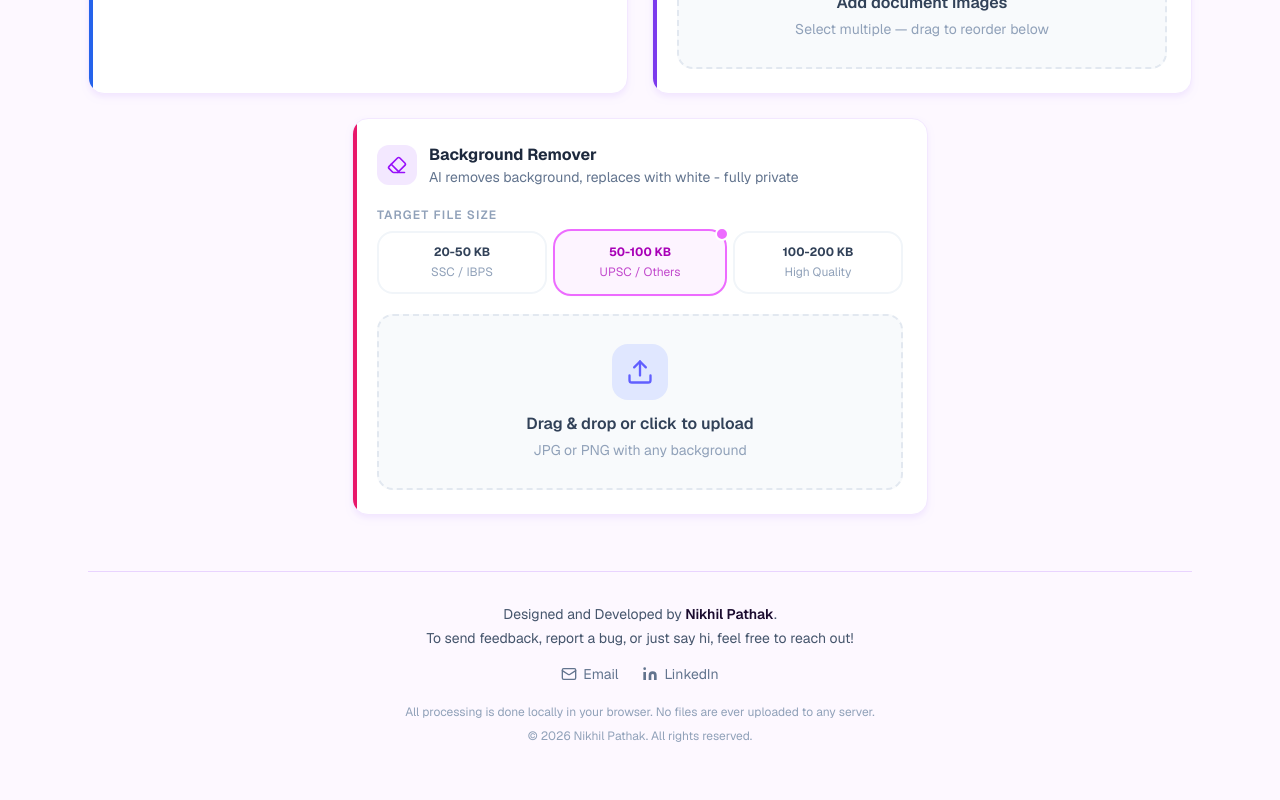
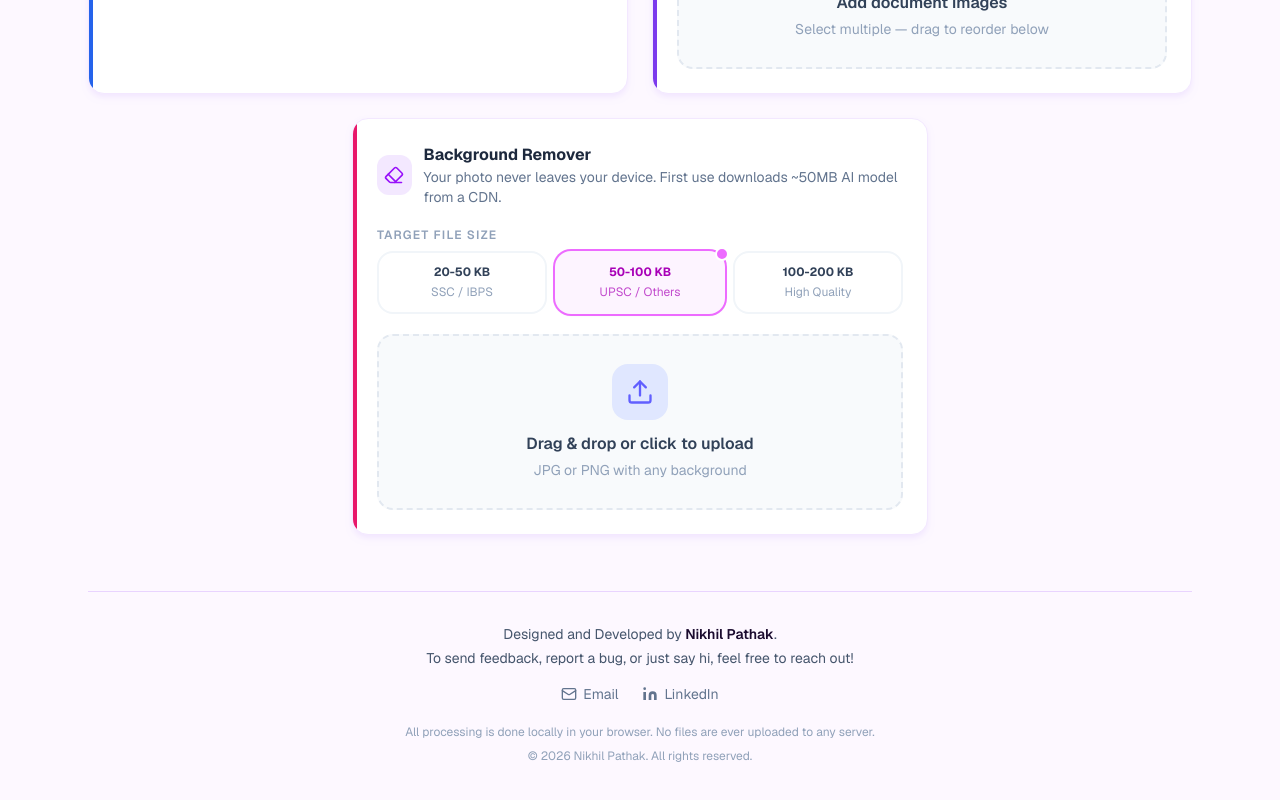
Before and after one commit to pixxel-nikhill/govt-form-companion, a Next.js app: page / in a window 1280 px wide. Shown: the part 1232-2032 px from the top of the page. Built offline with nearby package versions, Linux system fonts and the light colour scheme.

Commit message:
Updated message

```diff
--- a/src/components/tools/BgRemoverTool.tsx
+++ b/src/components/tools/BgRemoverTool.tsx
@@ -171,7 +171,7 @@ export default function BgRemoverTool() {
         </div>
         <div>
           <h2 className="font-bold text-slate-800">Background Remover</h2>
-          <p className="text-sm text-slate-500">AI removes background, replaces with white - fully private</p>
+          <p className="text-sm text-slate-500">Your photo never leaves your device. First use downloads ~50MB AI model from a CDN.</p>
         </div>
       </div>
 
```
